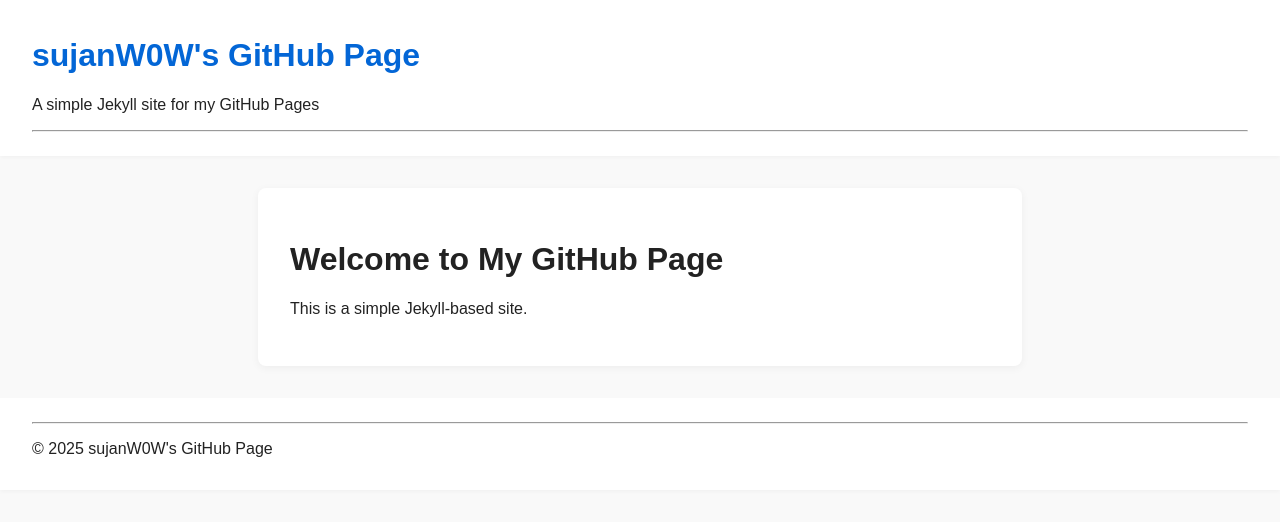
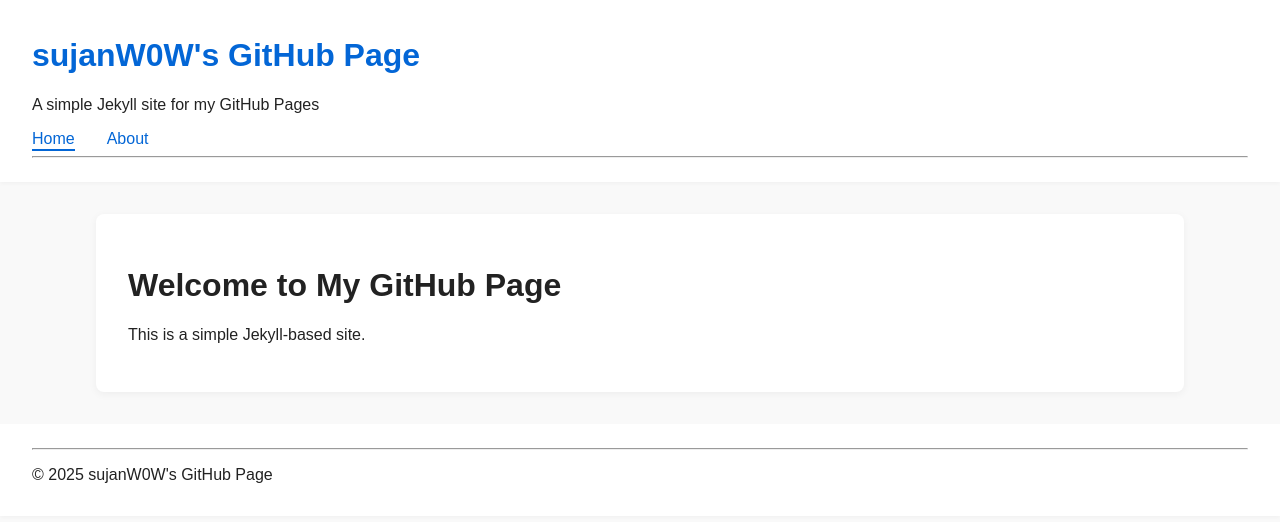
Before and after one commit to sujanW0W/sujanW0W.github.io, a Jekyll site: the page built from index.md, in a window 1280 px wide. Shown: the top 522 px of the page. Built offline with Jekyll 4.4.1, drawn with Linux system fonts in a browser that asks for light colours; our own code applies the rules of GitHub Pages for plain Markdown files.

Commit message:
feat: updated layout with navigation

```diff
--- /dev/null
+++ b/_data/navigations.yml
@@ -0,0 +1,4 @@
+- title: Home
+  url: /
+- title: About
+  url: /about/
--- /dev/null
+++ b/_includes/navigation.html
@@ -0,0 +1,9 @@
+<nav>
+  <ul class="nav">
+    {% for item in site.data.navigations %}
+      <li>
+        <a href="{{ item.url }}" class="{% if page.url == item.url %}active{% endif %}">{{ item.title }}</a>
+      </li>
+    {% endfor %}
+  </ul>
+</nav>
--- a/_layouts/default.html
+++ b/_layouts/default.html
@@ -10,6 +10,7 @@
   <header>
     <h1><a href="/">{{ site.title }}</a></h1>
     <p>{{ site.description }}</p>
+    {% include navigation.html %}
     <hr>
   </header>
   <main>
--- a/assets/main.css
+++ b/assets/main.css
@@ -12,7 +12,9 @@
     box-shadow: 0 2px 4px rgba(0, 0, 0, 0.03);
 }
 main {
-    max-width: 700px;
+    width: 80vw;
+    max-width: 1200px;
+    min-width: 300px;
     margin: 2em auto;
     background: #fff;
     padding: 2em;
@@ -26,3 +28,28 @@
 a:hover {
     text-decoration: underline;
 }
+
+nav {
+    margin: 1em 0 0.5em 0;
+}
+.nav {
+    list-style: none;
+    padding: 0;
+    margin: 0;
+    display: flex;
+    gap: 2em;
+}
+.nav li {
+    display: inline;
+}
+.nav a {
+    padding-bottom: 2px;
+    border-bottom: 2px solid transparent;
+    font-weight: 500;
+    transition: border-color 0.2s;
+}
+.nav a.active,
+.nav a:focus,
+.nav a:hover {
+    border-bottom: 2px solid #0366d6;
+}
```
Also changed, not shown: about.md (added, +8 -0 lines).
